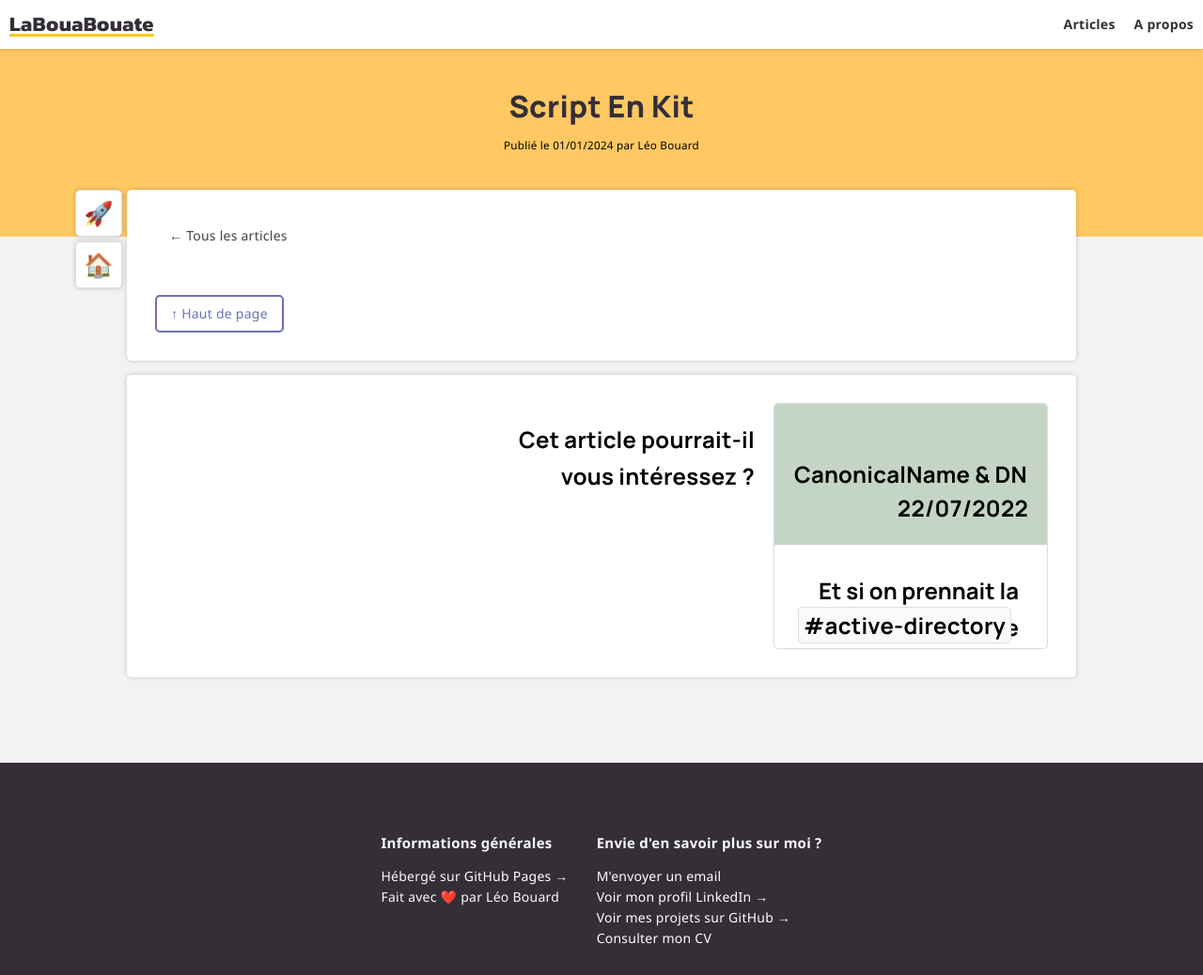
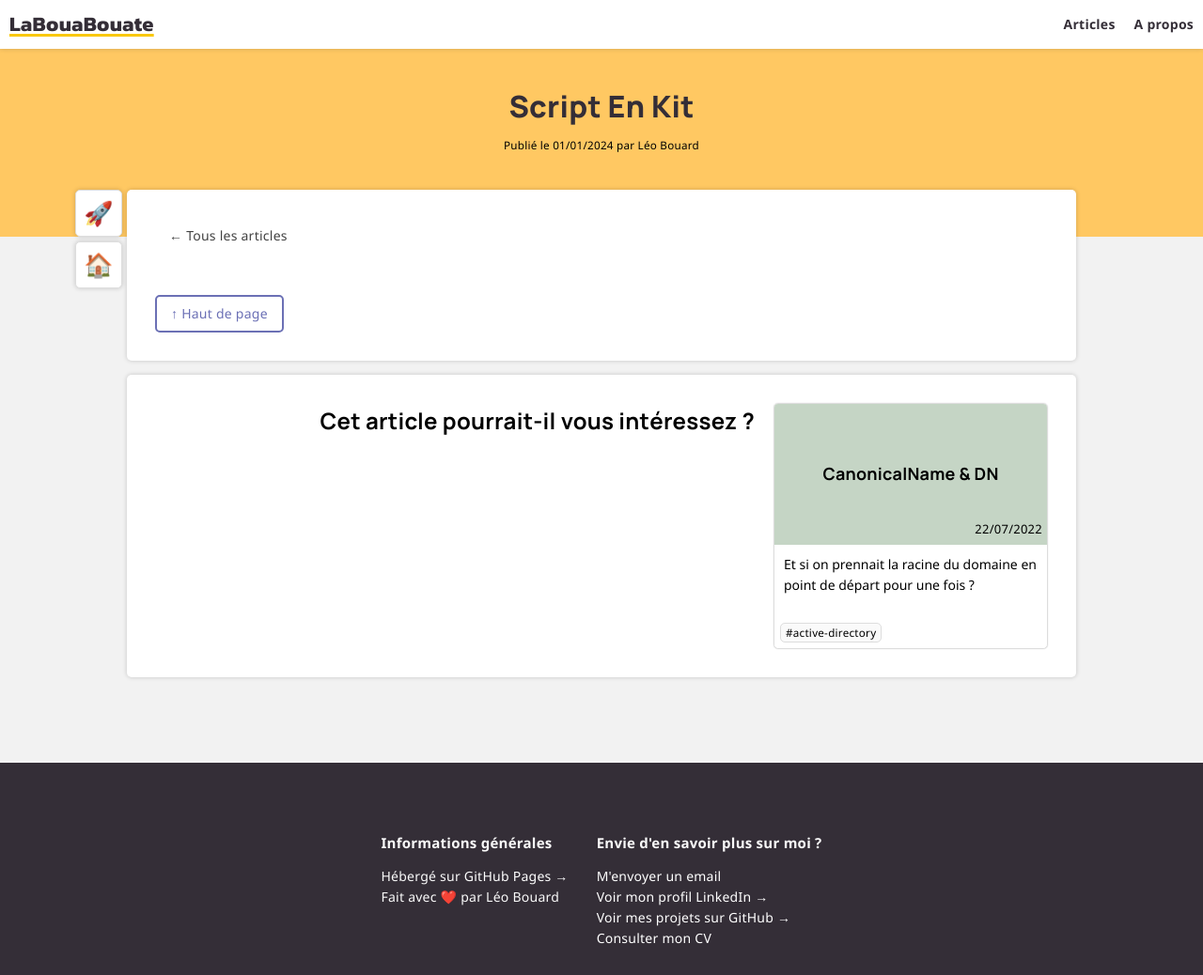
Before and after one commit to leobouard/leobouard.github.io, a Jekyll site: the page built from _posts/2024-01-01-script-en-kit.md, in a window 1280 px wide. Shown: the whole page at 94% size. Built offline with Jekyll 4.4.1, drawn with Linux system fonts in a browser that asks for light colours; some web fonts are replaced; our own code applies the rules of GitHub Pages for plain Markdown files.

Commit message:
Correction CSS recommandation

```diff
--- a/_layouts/post.html
+++ b/_layouts/post.html
@@ -37,7 +37,9 @@ layout: default
 {% if page.nextLink == nil %}
 <section class="recommandation">
     {% assign post = site.posts | where: "listed", true | sample %}
-    <span>Cet article pourrait-il vous intéressez ?</span>
+    <div>
+        <span>Cet article pourrait-il vous intéressez ?</span>
+    </div>
     <a class="noDecoration" href="{{ post.id }}">
         {% if post.selection == true %}<span class="articleSelection">⭐ Sélection</span>{% endif %}
         <article>
--- a/assets/css/posts.scss
+++ b/assets/css/posts.scss
@@ -285,15 +285,15 @@ section.recommandation {
     display: flex;
     flex-wrap: nowrap;
     justify-content: flex-end;
+}
 
-    span {
+section.recommandation > div > span {
     font-family: 'Manrope';
     max-width: 300px;
     font-size: x-large;
     text-align: right;
     line-height: 160%;
     margin: 20px;
-    }
 }
 
 @media print, screen and (max-width: 880px) {
```
Lines whose indentation alone changed are shown as unchanged.
